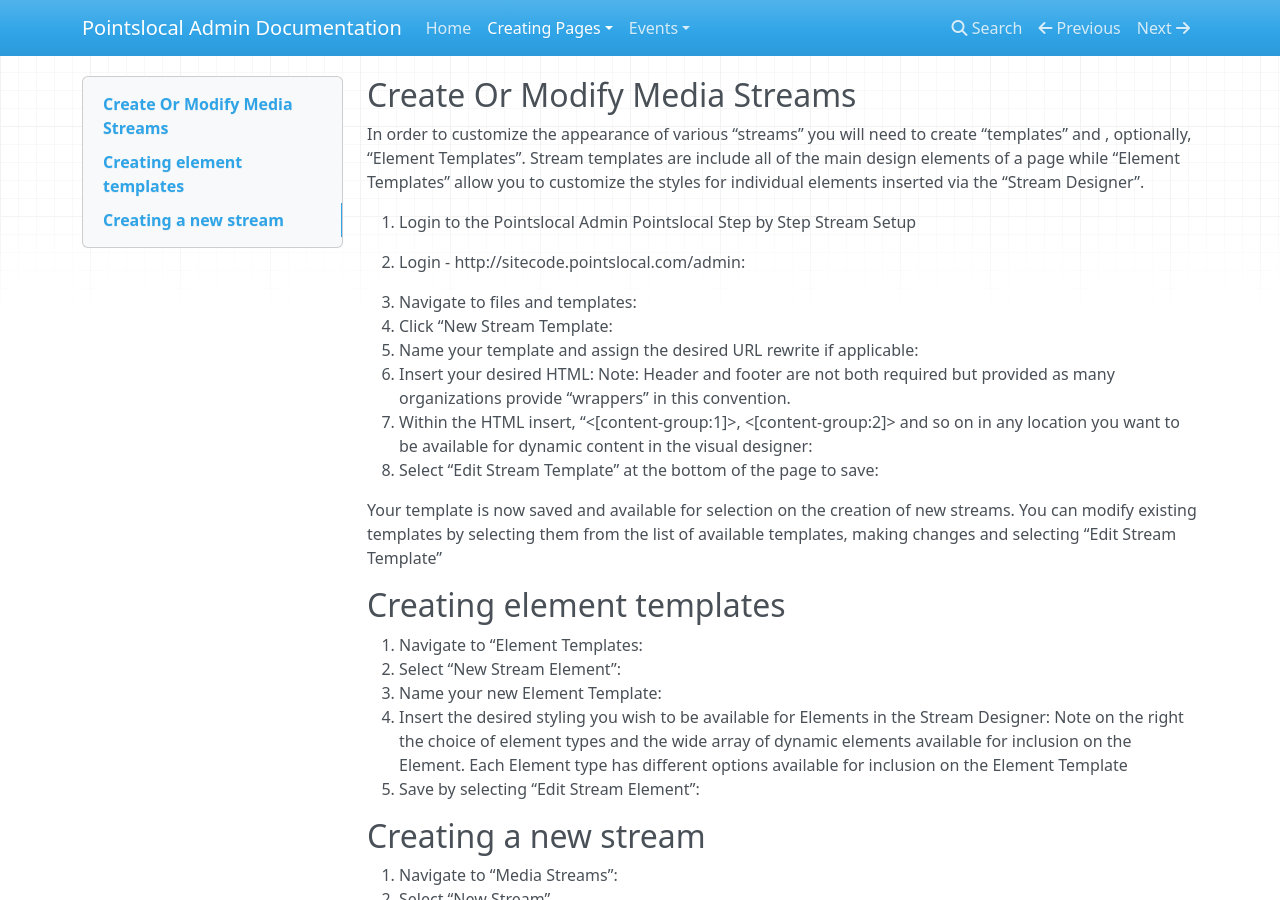
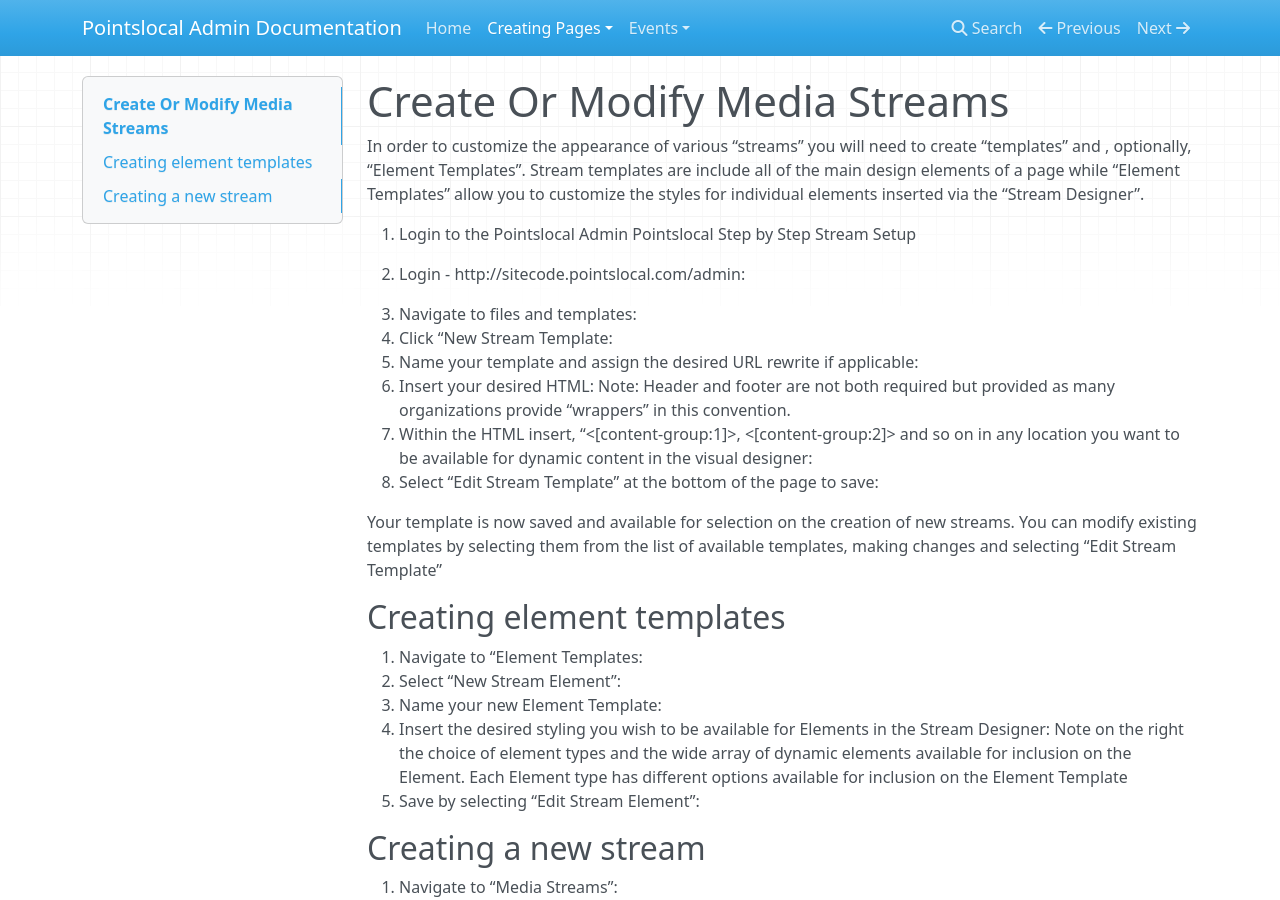
Before and after one commit to pointslocal/admin-docs, an MkDocs documentation site: the page built from docs/mediastream_templates.md, in a window 1280 px wide and 900 px high. Built offline with MkDocs 1.6.1, drawn with Linux system fonts in a browser that asks for light colours; nearby versions of some CDN libraries; old or Windows-style settings are respelled for this version of MkDocs.

Commit message:
Minor Syntax

```diff
--- a/docs/mediastream_templates.md
+++ b/docs/mediastream_templates.md
@@ -1,4 +1,4 @@
-##Create Or Modify Media Streams
+# Create Or Modify Media Streams
 In order to customize the appearance of various “streams” you will need to create “templates” and , optionally, “Element Templates”. Stream templates are include all of the main design elements of a page while “Element Templates” allow you to customize the styles for individual elements inserted via the “Stream Designer”.
 
 1. Login to the Pointslocal Admin
```
